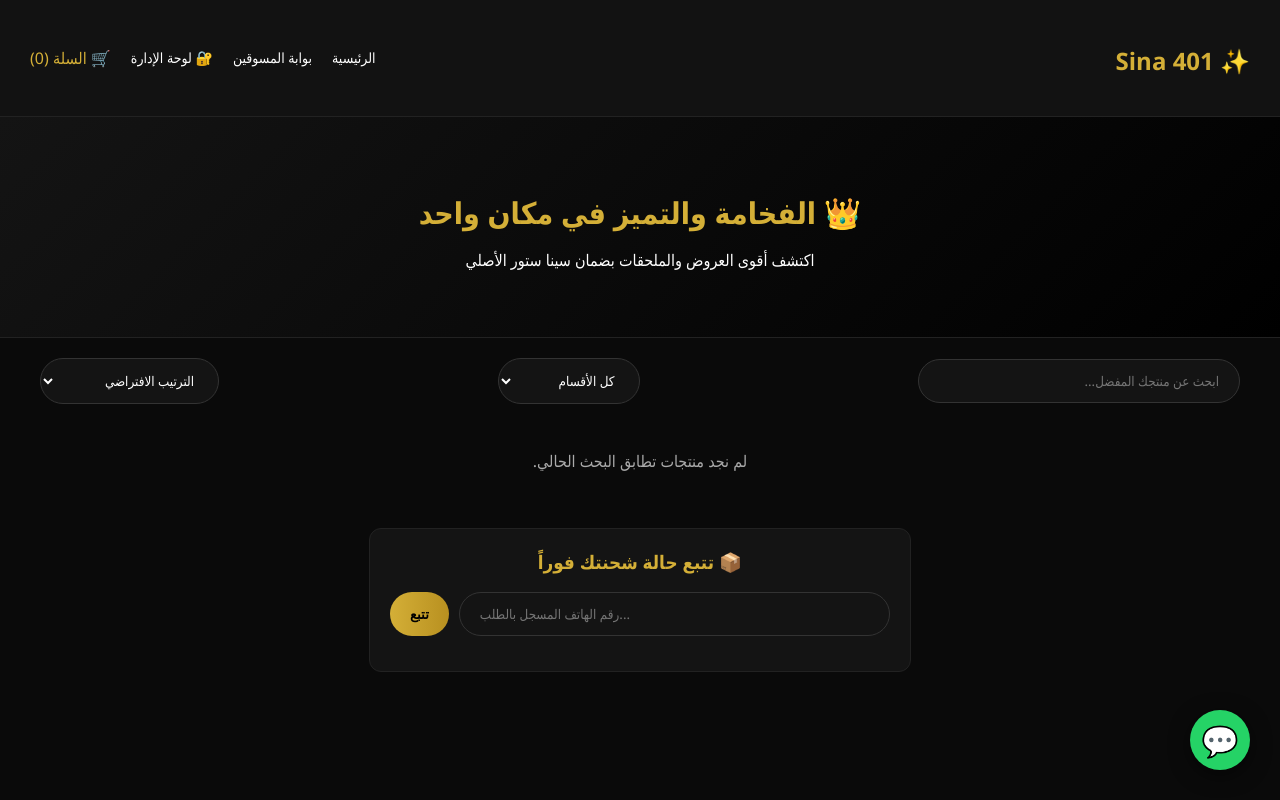
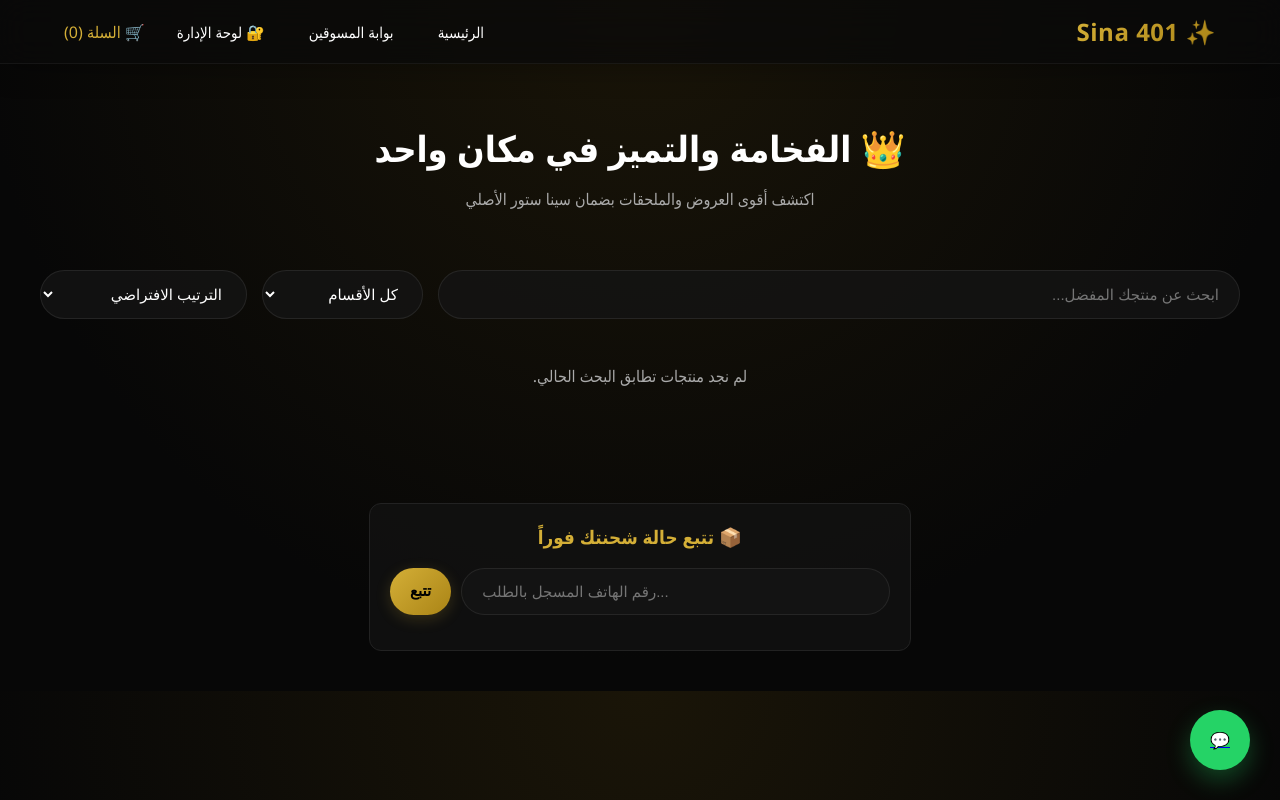
Before and after one commit to mosebh99/sina.401, a Flask app: template static/js/templates/index.html in a window 1280 px wide. Run offline with Flask 3, Linux system fonts and the light colour scheme; the template is opened without the code that fills it, so the values that code supplies are empty; some libraries are stand-ins or nearby versions.

Commit message:
Update style.css

```diff
--- a/static/css/style.css
+++ b/static/css/style.css
@@ -1,17 +1,21 @@
 :root {
     --primary: #d4af37;
+    --primary-gradient: linear-gradient(135deg, #d4af37 0%, #aa8416 100%);
     --primary-hover: #f3e5ab;
-    --bg: #0a0a0a;
-    --card-bg: #141414;
+    --bg: #070707;
+    --card-bg: rgba(20, 20, 20, 0.6);
+    --card-border: rgba(212, 175, 55, 0.15);
     --text: #ffffff;
     --text-muted: #aaaaaa;
     --success: #22c55e;
-    --transition: all 0.3s cubic-bezier(0.4, 0, 0.2, 1);
+    --danger: #ef4444;
+    --transition: all 0.4s cubic-bezier(0.16, 1, 0.3, 1);
 }
 
 body {
     font-family: 'Segoe UI', Tahoma, Geneva, Verdana, sans-serif;
     background-color: var(--bg);
+    background-image: radial-gradient(circle at 50% 0%, #1a1508 0%, #070707 70%);
     color: var(--text);
     margin: 0;
     padding: 0;
@@ -22,134 +26,202 @@ body {
 /* الإشعارات العائمة الاحترافية (Toast) */
 .toast {
     position: fixed;
-    bottom: 20px;
-    left: 20px;
-    background: var(--card-bg);
+    bottom: 30px;
+    left: 30px;
+    background: #141414;
     border-right: 4px solid var(--primary);
-    padding: 15px 25px;
-    border-radius: 8px;
-    box-shadow: 0 10px 30px rgba(0,0,0,0.7);
+    padding: 16px 28px;
+    border-radius: 12px;
+    box-shadow: 0 15px 40px rgba(0,0,0,0.8);
     z-index: 9999;
     display: none;
-    animation: slideIn 0.3s ease-out;
+    font-weight: 500;
 }
 
-/* الهيدر الملتصق الذكي */
+/* الهيدر الزجاجي الملتصق الذكي (Premium Glassmorphism) */
 header {
-    background: rgba(20, 20, 20, 0.95);
-    backdrop-filter: blur(10px);
-    padding: 15px 30px;
+    background: rgba(10, 10, 10, 0.75);
+    backdrop-filter: blur(15px);
+    -webkit-backdrop-filter: blur(15px);
+    padding: 15px 5%;
     display: flex;
     justify-content: space-between;
     align-items: center;
-    border-bottom: 1px solid #222;
+    border-bottom: 1px solid rgba(255, 255, 255, 0.05);
     position: sticky;
     top: 0;
     z-index: 1000;
+    box-shadow: 0 4px 30px rgba(0, 0, 0, 0.3);
+}
+
+header h1 {
+    margin: 0;
+    font-size: 24px;
+    font-weight: 800;
 }
 
 header h1 a {
     color: var(--primary);
+    background: var(--primary-gradient);
+    -webkit-background-clip: text;
+    -webkit-text-fill-color: transparent;
     text-decoration: none;
-    font-weight: 800;
-    font-size: 24px;
+    letter-spacing: 0.5px;
 }
 
 .nav-links {
     display: flex;
+    align-items: center;
     gap: 20px;
-    align-items: center;
 }
 
 .nav-links a {
     color: var(--text);
     text-decoration: none;
-    font-size: 14px;
+    font-size: 15px;
+    font-weight: 500;
     transition: var(--transition);
+    padding: 6px 12px;
+    border-radius: 20px;
 }
 
 .nav-links a:hover {
     color: var(--primary);
+    background: rgba(212, 175, 55, 0.08);
 }
 
-/* بنر الواجهة */
+.cart-status {
+    background: rgba(212, 175, 55, 0.12);
+    border: 1px solid rgba(212, 175, 55, 0.3);
+    padding: 6px 16px;
+    border-radius: 50px;
+    font-weight: 600;
+    font-size: 14px;
+    color: var(--primary);
+    display: flex;
+    align-items: center;
+    gap: 6px;
+}
+
+/* البانر الترحيبي الفخم */
 .hero-banner {
-    background: linear-gradient(135deg, #141414 0%, #000000 100%);
-    padding: 50px 20px;
     text-align: center;
-    border-bottom: 1px solid #222;
+    padding: 60px 20px;
+    background: transparent;
+    position: relative;
+    overflow: hidden;
 }
 
 .hero-banner h2 {
-    color: var(--primary);
-    font-size: 30px;
-    margin-bottom: 10px;
+    font-size: 36px;
+    margin: 0 0 15px 0;
+    font-weight: 800;
+    color: #fff;
 }
 
-/* أشرطة البحث والتحكم */
+.hero-banner p {
+    font-size: 16px;
+    color: var(--text-muted);
+    max-width: 600px;
+    margin: 0 auto;
+}
+
+/* شريط التحكم والبحث الذكي */
 .controls-row {
     max-width: 1200px;
-    margin: 20px auto;
+    margin: 0 auto 30px auto;
     padding: 0 20px;
     display: flex;
+    gap: 15px;
     flex-wrap: wrap;
-    gap: 15px;
-    justify-content: space-between;
-    align-items: center;
 }
 
-.search-input, .filter-select {
-    background: var(--card-bg);
-    border: 1px solid #333;
-    color: white;
-    padding: 12px 20px;
-    border-radius: 30px;
-    font-family: inherit;
+.search-input {
+    flex: 1;
+    min-width: 280px;
+    background: rgba(20, 20, 20, 0.8);
+    border: 1px solid rgba(255,255,255,0.08);
+    color: #fff;
+    padding: 14px 20px;
+    border-radius: 50px;
+    font-size: 15px;
     transition: var(--transition);
+    box-sizing: border-box;
 }
 
-.search-input { width: 280px; }
-.search-input:focus, .filter-select:focus {
+.search-input:focus {
+    outline: none;
     border-color: var(--primary);
-    outline: none;
-    box-shadow: 0 0 10px rgba(212,175,55,0.2);
+    box-shadow: 0 0 15px rgba(212, 175, 55, 0.15);
+    background: #111;
 }
 
-/* شبكة عرض المنتجات */
+.filter-select {
+    background: rgba(20, 20, 20, 0.8);
+    border: 1px solid rgba(255,255,255,0.08);
+    color: #fff;
+    padding: 14px 20px;
+    border-radius: 50px;
+    font-size: 15px;
+    cursor: pointer;
+    transition: var(--transition);
+    outline: none;
+}
+
+.filter-select:focus {
+    border-color: var(--primary);
+}
+
+/* شبكة عرض المنتجات العالمية */
 .products-grid {
     max-width: 1200px;
-    margin: 30px auto;
-    padding: 0 20px;
+    margin: 0 auto;
+    padding: 0 20px 60px 20px;
     display: grid;
-    grid-template-columns: repeat(auto-fill, minmax(250px, 1fr));
-    gap: 25px;
+    grid-template-columns: repeat(auto-fill, minmax(270px, 1fr));
+    gap: 30px;
 }
 
+/* كارت المنتج الاحترافي الثوري */
 .product-card {
     background: var(--card-bg);
-    border: 1px solid #222;
-    border-radius: 16px;
+    border: 1px solid var(--card-border);
+    border-radius: 20px;
     overflow: hidden;
     display: flex;
     flex-direction: column;
     transition: var(--transition);
+    backdrop-filter: blur(10px);
+    box-shadow: 0 10px 30px rgba(0, 0, 0, 0.2);
 }
 
 .product-card:hover {
     transform: translateY(-8px);
-    border-color: var(--primary);
-    box-shadow: 0 12px 30px rgba(212,175,55,0.15);
+    border-color: rgba(212, 175, 55, 0.5);
+    box-shadow: 0 15px 35px rgba(212, 175, 55, 0.1);
+}
+
+.product-card-img-wrapper {
+    width: 100%;
+    height: 240px;
+    overflow: hidden;
+    position: relative;
+    background: #111;
 }
 
 .product-card img {
     width: 100%;
-    height: 220px;
+    height: 100%;
     object-fit: cover;
     transition: var(--transition);
 }
 
+.product-card:hover img {
+    transform: scale(1.08);
+}
+
 .card-body {
-    padding: 20px;
+    padding: 22px;
     display: flex;
     flex-direction: column;
     flex-grow: 1;
@@ -157,63 +229,111 @@ header h1 a {
 
 .card-body h3 {
     margin: 0 0 10px 0;
-    font-size: 18px;
+    font-size: 19px;
+    font-weight: 700;
+    line-height: 1.4;
 }
 
 .card-body h3 a {
     color: var(--text);
     text-decoration: none;
+    transition: var(--transition);
+}
+
+.card-body h3 a:hover {
+    color: var(--primary);
+}
+
+.product-desc {
+    font-size: 13px;
+    color: var(--text-muted);
+    margin: 0 0 15px 0;
+    line-height: 1.5;
+    display: -webkit-box;
+    -webkit-line-clamp: 2;
+    -webkit-box-orient: vertical;
+    overflow: hidden;
 }
 
 .price-box {
-    margin-top: 15px;
-    font-size: 18px;
-    font-weight: bold;
+    margin-top: auto;
+    font-size: 20px;
+    font-weight: 800;
     color: var(--primary);
+    display: flex;
+    align-items: center;
+    justify-content: space-between;
 }
 
 .btn-primary {
-    background: linear-gradient(90deg, var(--primary) 0%, #b89020 100%);
+    background: var(--primary-gradient);
     color: #000;
     border: none;
-    padding: 12px;
-    border-radius: 25px;
-    font-weight: bold;
+    padding: 14px;
+    border-radius: 50px;
+    font-weight: 700;
+    font-size: 15px;
     cursor: pointer;
     width: 100%;
-    margin-top: 15px;
+    margin-top: 18px;
     transition: var(--transition);
+    box-shadow: 0 4px 15px rgba(212, 175, 55, 0.2);
 }
 
 .btn-primary:hover {
+    transform: scale(1.02);
+    box-shadow: 0 6px 20px rgba(212, 175, 55, 0.4);
     background: var(--primary-hover);
 }
 
-/* الزر العائم لواتساب */
+/* تفاصيل المخزون على الكارت */
+.stock-badge {
+    position: absolute;
+    top: 15px;
+    right: 15px;
+    background: rgba(0, 0, 0, 0.7);
+    border: 1px solid rgba(255, 255, 255, 0.1);
+    color: #fff;
+    padding: 4px 10px;
+    border-radius: 30px;
+    font-size: 11px;
+    backdrop-filter: blur(5px);
+    z-index: 2;
+}
+
+/* زر الواتساب العائم */
 .floating-whatsapp {
     position: fixed;
     bottom: 30px;
     right: 30px;
-    background: #25d366;
     width: 60px;
     height: 60px;
-    border-radius: 50%;
+    background: #25d366;
+    border-radius: 50px;
     display: flex;
     justify-content: center;
     align-items: center;
-    box-shadow: 0 5px 20px rgba(0,0,0,0.5);
+    box-shadow: 0 10px 25px rgba(37, 211, 102, 0.3);
     z-index: 999;
-    color: white;
-    font-size: 30px;
-    text-decoration: none;
+    transition: var(--transition);
 }
 
-@keyframes slideIn {
-    from { transform: translateY(100px); opacity: 0; }
-    to { transform: translateY(0); opacity: 1; }
+.floating-whatsapp:hover {
+    transform: scale(1.1) rotate(8deg);
 }
 
+.floating-whatsapp img {
+    width: 32px;
+    height: 32px;
+}
+
+/* شاشات الموبايل المتجاوبة */
 @media (max-width: 768px) {
-    .products-grid { grid-template-columns: repeat(2, 1fr); gap: 12px; padding: 0 10px; }
-    .search-input { width: 100%; }
+    header { padding: 15px 20px; }
+    .nav-links a { display: none; } /* إخفاء الروابط النصية لعدم الازدحام */
+    .hero-banner { padding: 40px 15px; }
+    .hero-banner h2 { font-size: 28px; }
+    .controls-row { flex-direction: column; gap: 10px; }
+    .search-input, .filter-select { width: 100%; min-width: 100%; }
+    .products-grid { grid-template-columns: repeat(auto-fill, minmax(230px, 1fr)); gap: 20px; padding: 0 15px 40px 15px; }
 }
```
